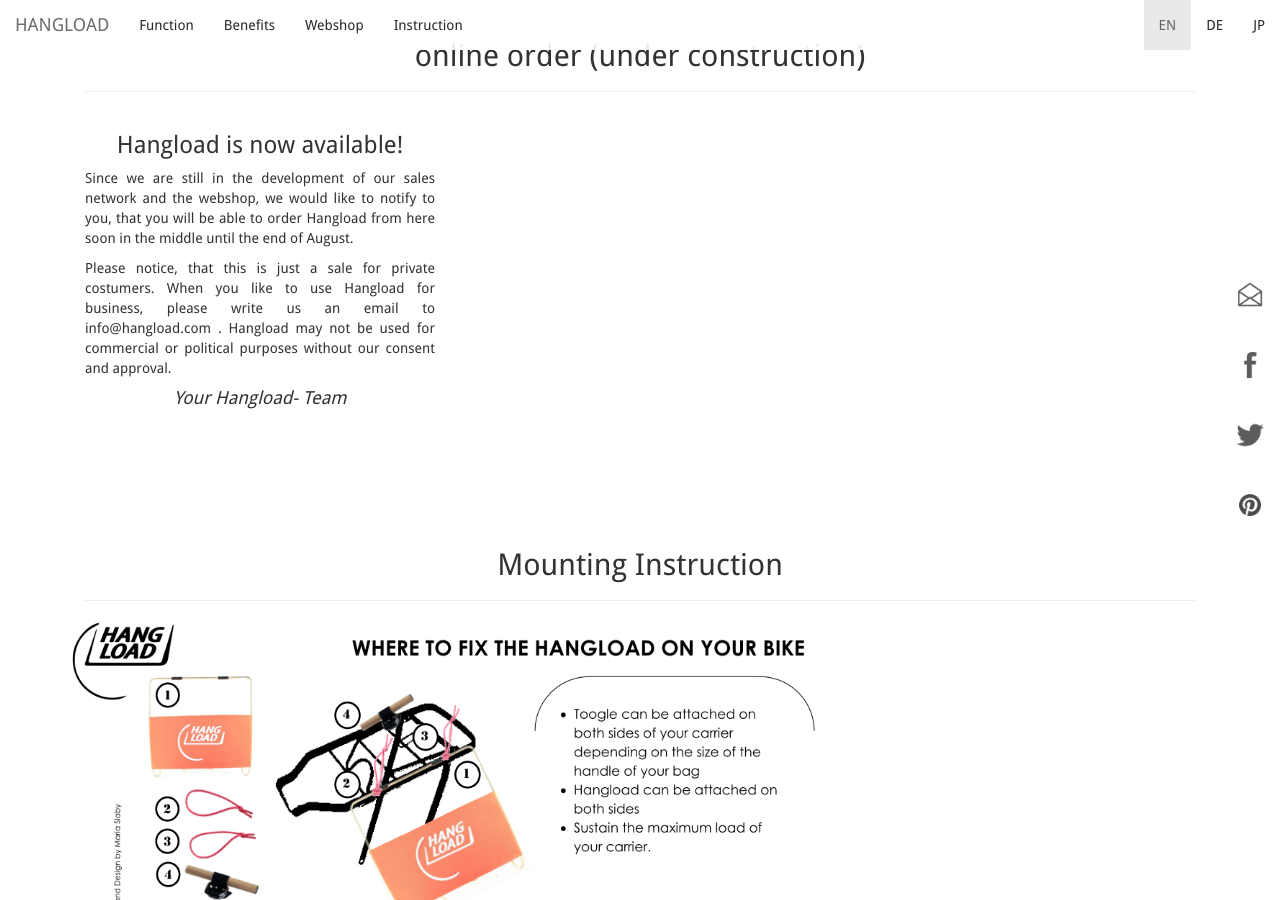
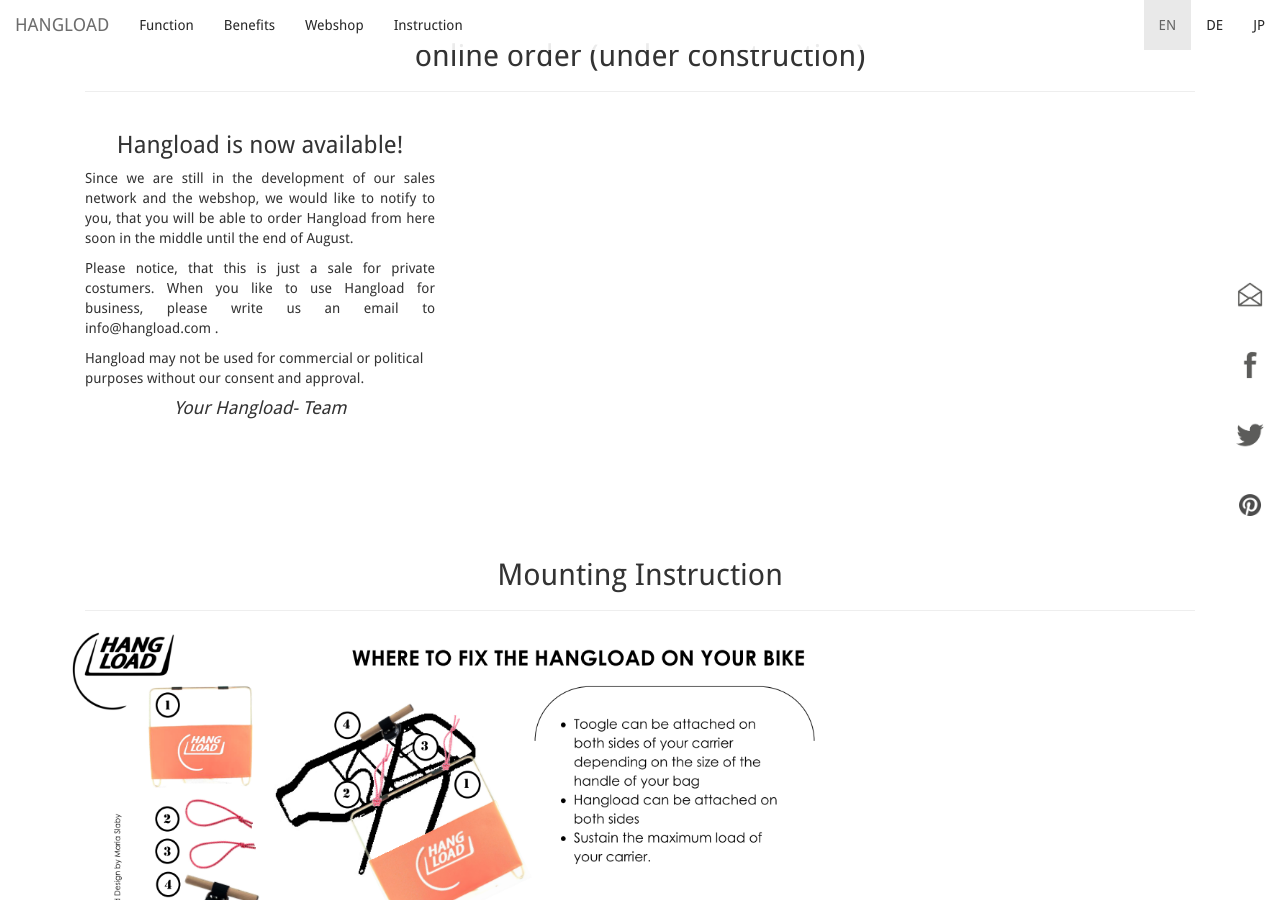
Before and after one commit to bodokaiser/hangload.com, a Jekyll site: the page built from index.html, in a window 1280 px wide and 900 px high, scrolled down 4236 px. Built offline with Jekyll 4.4.1, drawn with Linux system fonts in a browser that asks for light colours; nearby versions of some CDN libraries; library files that are not in the unit come from our copies; Markdown is read by kramdown in place of the engine named in the settings.

Commit message:
Update index.html

```diff
--- a/index.html
+++ b/index.html
@@ -212,7 +212,8 @@
       <p class="text-justify">
         Please notice, that this is just a sale for private costumers. When you like to use Hangload for business, please write
         us an email to info@hangload.com .
-      </b>
+      </p>
+      <p>
         Hangload may not be used for commercial or political purposes without our consent and approval.
       </p>
       <p class="text-center h4">
```
